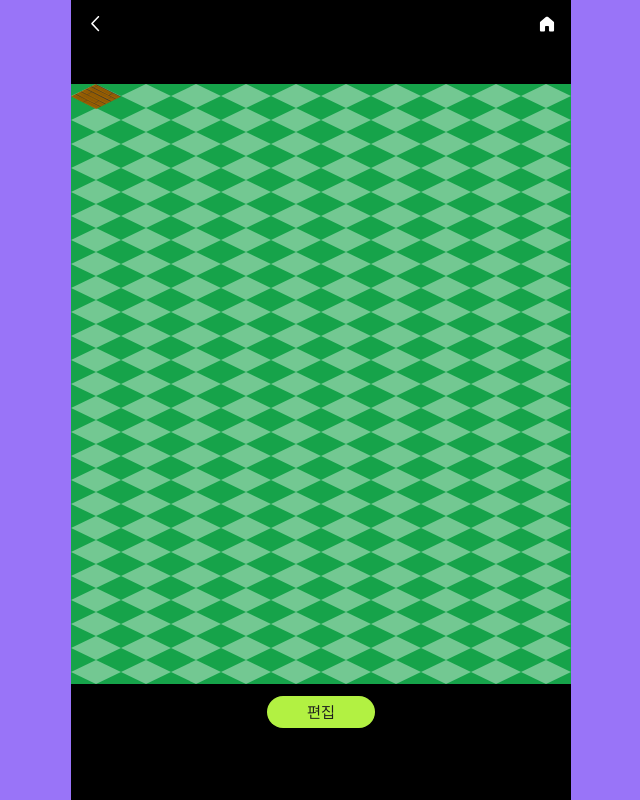
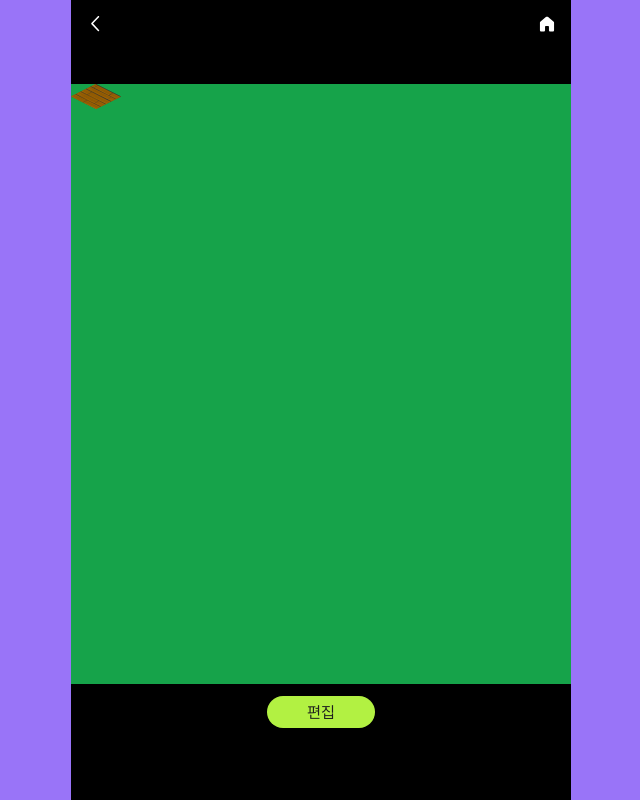
Before and after one commit to Chaemin-L/plantify-client, a Next.js app: page /forest/my in a window 1280 px wide. Shown: the whole page, without its empty margins (319-959 px from the left). Built offline with nearby package versions, Linux system fonts and the light colour scheme.

Commit message:
feat: Draggable item 동적 렌더링

```diff
--- /dev/null
+++ b/src/app/forest/(components)/draggable-item.tsx
@@ -0,0 +1,39 @@
+"use client";
+import { useRef } from "react";
+import Draggable, { DraggableProps } from "react-draggable";
+
+interface Props extends DraggableProps {
+  myItemId: number;
+  width: number;
+  height: number;
+}
+
+export default function DraggableItem({
+  myItemId,
+  width,
+  height,
+  ...props
+}: Props) {
+  const ref = useRef<HTMLDivElement>(null);
+  return (
+    <Draggable key={`${myItemId}`} nodeRef={ref} {...props}>
+      <div
+        ref={ref}
+        style={{
+          position: "absolute",
+          display: "flex",
+          flexShrink: 0,
+          zIndex: 20,
+        }}
+      >
+        <div
+          style={{
+            width,
+            height,
+            background: `url('/temp/forest/ground-item3.png') no-repeat center / contain`,
+          }}
+        />
+      </div>
+    </Draggable>
+  );
+}
--- a/src/app/forest/my/page.tsx
+++ b/src/app/forest/my/page.tsx
@@ -1,46 +1,60 @@
 "use client";
-import clsx from "clsx";
-import { useEffect, useRef, useState } from "react";
-import Draggable, { DraggableData } from "react-draggable";
+import { PostUsingItem } from "@/types/api/item";
+import { useEffect, useState } from "react";
+import { DraggableData } from "react-draggable";
+import DraggableItem from "../(components)/draggable-item";
+
+const dummy = [
+  {
+    myItemId: 1,
+    posX: 0,
+    posY: 0,
+    isOld: false,
+  },
+  {
+    myItemId: 2,
+    posX: 0,
+    posY: 0,
+    isOld: false,
+  },
+];
+
+interface DraggableItemType extends PostUsingItem {
+  isOld: boolean;
+}
 
 export default function Page() {
   const [isEdit, setIsEdit] = useState(false);
-  const [pos, setPos] = useState();
-  const [state, setState] = useState({
-    x: 0,
-    y: 0,
-  });
+  const [items, setItems] = useState<DraggableItemType[] | []>(dummy);
   const [cellHalfWidth, setCellHalfWidth] = useState<number>(0);
-  const nodeRef = useRef<HTMLDivElement>(null);
 
   useEffect(() => {
     const viewportWidth = Math.min(window.innerWidth, 500);
-    if (nodeRef.current)
-      setCellHalfWidth(
-        (nodeRef.current.getBoundingClientRect().width = Math.floor(
-          viewportWidth / 20
-        ))
-      );
-    console.log(window.innerWidth, viewportWidth);
-  }, [nodeRef.current]);
+    setCellHalfWidth(Math.floor(viewportWidth / 20));
+  }, []);
 
-  console.log(cellHalfWidth);
-
-  const onControlledDrag = (e: Event, position: DraggableData) => {
+  const onControlledDrag = (e: Event, position: DraggableData, id: number) => {
     const { x, y } = position;
     const xCond = x % (cellHalfWidth * 2) === 0;
     const yCond = y % cellHalfWidth === 0;
-    if (xCond != yCond)
-      setState(() => ({
-        x: x - cellHalfWidth,
-        y,
-      }));
-    else
-      setState(() => ({
-        x,
-        y,
-      }));
-    console.log(x, y);
+    const targetItem = items.find((item) => item.myItemId === id);
+
+    if (!targetItem) return;
+
+    if (xCond != yCond) {
+      setItems((prev) =>
+        prev.map((item: DraggableItemType) =>
+          item.myItemId === id
+            ? { ...item, posX: x - cellHalfWidth, posY: y }
+            : item
+        )
+      );
+    } else
+      setItems((prev) =>
+        prev.map((item: DraggableItemType) =>
+          item.myItemId === id ? { ...item, posX: x, posY: y } : item
+        )
+      );
   };
 
   return (
@@ -57,33 +71,22 @@ export default function Page() {
             flexWrap: "wrap",
           }}
         >
-          <Draggable
-            nodeRef={nodeRef}
-            position={state}
+          {items.map((item, idx) => (
+            <DraggableItem
+              myItemId={item.myItemId}
+              position={{ x: item.posX, y: item.posY }}
+              width={cellHalfWidth * 2} // custom variable
+              height={cellHalfWidth} // custom variable
               disabled={!isEdit}
-            onStop={onControlledDrag}
+              onStop={(e: any, position: DraggableData) =>
+                onControlledDrag(e, position, item.myItemId)
+              }
               grid={[cellHalfWidth, cellHalfWidth / 2]}
               bounds="parent"
               defaultPosition={{ x: 0, y: 0 }}
-          >
-            <div
-              ref={nodeRef}
-              style={{
-                position: "absolute",
-                display: "flex",
-                flexShrink: 0,
-                zIndex: 20,
-              }}
-            >
-              <div
-                style={{
-                  width: cellHalfWidth * 2,
-                  height: cellHalfWidth,
-                  background: `url('/temp/forest/ground-item3.png') center / contain`,
-                }}
             />
-            </div>
-          </Draggable>
+          ))}
+
           {Array(250)
             .fill(0)
             .map((_, idx) => (
@@ -94,17 +97,41 @@ export default function Page() {
                 <div
                   className="box-border w-0 h-0"
                   style={{
+                    ...(isEdit
+                      ? {
                           borderTop: `${cellHalfWidth / 2}px solid transparent`,
                           borderRight: `${cellHalfWidth}px solid white`,
-                    borderBottom: `${cellHalfWidth / 2}px solid transparent`,
+                          borderBottom: `${
+                            cellHalfWidth / 2
+                          }px solid transparent`,
+                        }
+                      : {
+                          borderTop: `${cellHalfWidth / 2}px solid transparent`,
+                          borderRight: `${cellHalfWidth}px solid transparent`,
+                          borderBottom: `${
+                            cellHalfWidth / 2
+                          }px solid transparent`,
+                        }),
                   }}
                 />
                 <div
                   className="box-border border-transparent w-0 h-0"
                   style={{
+                    ...(isEdit
+                      ? {
                           borderTop: `${cellHalfWidth / 2}px solid transparent`,
                           borderLeft: `${cellHalfWidth}px solid white`,
-                    borderBottom: `${cellHalfWidth / 2}px solid transparent`,
+                          borderBottom: `${
+                            cellHalfWidth / 2
+                          }px solid transparent`,
+                        }
+                      : {
+                          borderTop: `${cellHalfWidth / 2}px solid transparent`,
+                          borderLeft: `${cellHalfWidth}px solid transparent`,
+                          borderBottom: `${
+                            cellHalfWidth / 2
+                          }px solid transparent`,
+                        }),
                   }}
                 />
               </div>
--- /dev/null
+++ b/src/types/item.ts
@@ -0,0 +1,5 @@
+interface MyItemType {
+  myItemId: number;
+  posX: number;
+  posY: number;
+}
```
Lines whose indentation alone changed are shown as unchanged.
